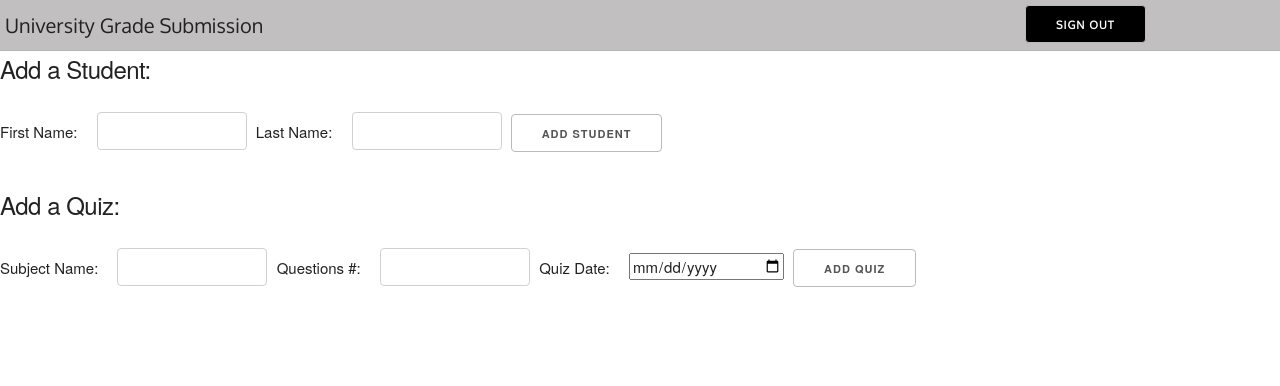
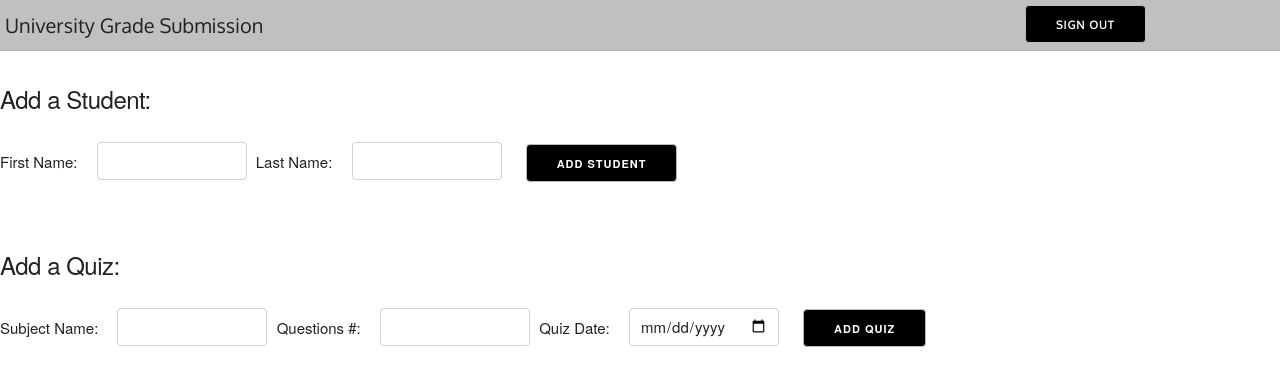
Before and after one commit to leov2000/IS211_Assignment12, a Flask app: page /dashboard in a window 1280 px wide. Shown: the top 386 px of the page. Run offline with Flask 2, Linux system fonts and the light colour scheme; the visitor is signed in with stand-in values (Sample User, id 1); data that the repository does not hold is empty.

Commit message:
(Updates) to main.css & skeleton to include sytling for date input

```diff
--- a/static/css/main.css
+++ b/static/css/main.css
@@ -113,3 +113,24 @@ input {
     margin-bottom: 0;
     margin-top: 5px;
 }
+
+.content {
+    width: 100%;
+}
+
+.student-form-container {
+    width: 100%;
+    padding-top: 30px;
+}
+
+.submit-form-button {
+    background-color: black;
+    color: white;
+    margin-left: 15px;
+    /* padding-left: 20px; */
+}
+
+.student-form {
+    display: flex;
+    justify-content: flex-start;
+}
--- a/static/css/skeleton.css
+++ b/static/css/skeleton.css
@@ -225,6 +225,7 @@ input[type="button"].button-primary:focus {
 
 /* Forms
 –––––––––––––––––––––––––––––––––––––––––––––––––– */
+input[type="date"],
 input[type="email"],
 input[type="number"],
 input[type="search"],
@@ -242,6 +243,7 @@ select {
   box-shadow: none;
   box-sizing: border-box; }
 /* Removes awkward default styles on some inputs for iOS */
+input[type="date"],
 input[type="email"],
 input[type="number"],
 input[type="search"],
@@ -257,6 +259,7 @@ textarea {
   min-height: 65px;
   padding-top: 6px;
   padding-bottom: 6px; }
+  input[type="date"]:focus,
 input[type="email"]:focus,
 input[type="number"]:focus,
 input[type="search"]:focus,
```
